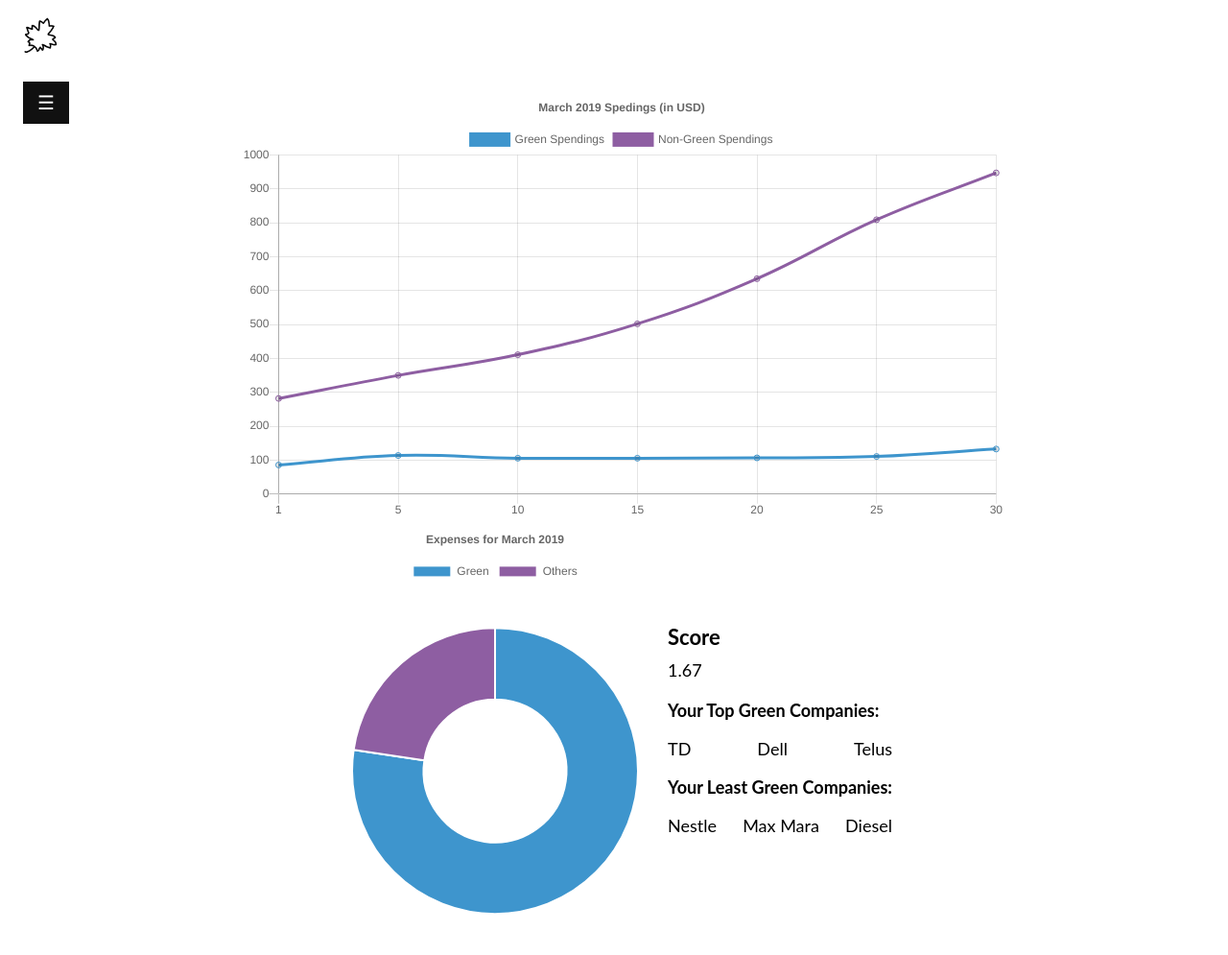
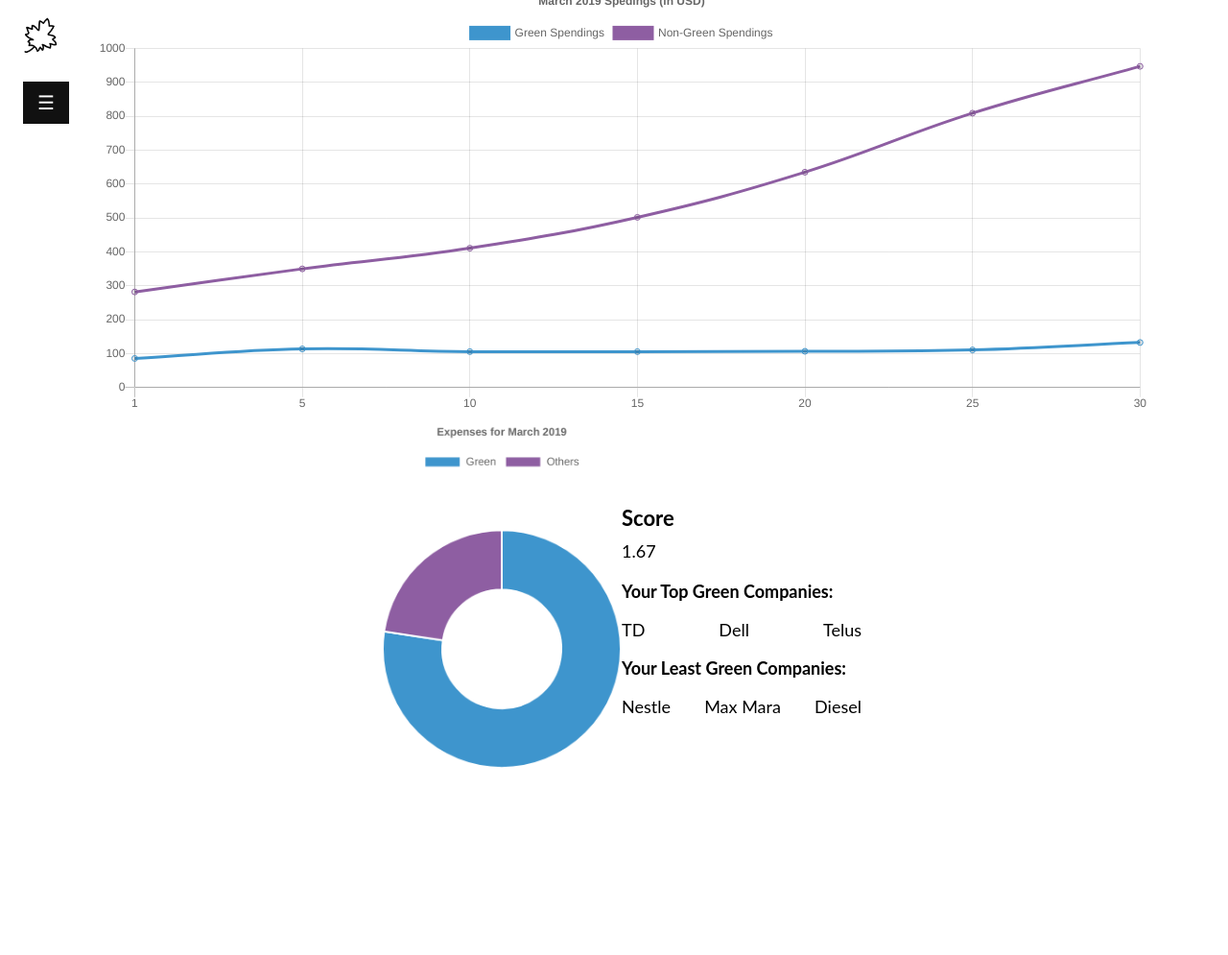
Before and after one commit to shahrzad88/mlh-project, a website: page app/public/report.html in a window 1280 px wide. Shown: the whole page at 96% size. After the commit the page ends 856 px from the top, so only its background shows below. Drawn offline with nearby package versions, Linux system fonts and the light colour scheme.

Commit message:
increased width

```diff
--- a/app/public/css/report.css
+++ b/app/public/css/report.css
@@ -6,6 +6,8 @@
   align-items: center;
   height: 100vh;
   width: 100vw;
+  position: absolute;
+  top: 20px;
 }
 
 #bottom {
@@ -50,7 +52,7 @@
 }
 
 #donut {
-  margin-right: 30px;
+  width: 50%;
 }
 
 #scoreContainer {
@@ -60,3 +62,7 @@
 .bold {
   font-weight: bold;
 }
+
+#line {
+  width: calc(100% - 180px);
+}
--- a/app/public/report.html
+++ b/app/public/report.html
@@ -30,7 +30,10 @@
         </nav>
 
     <div id="container">
-        <canvas id="line" width="800" height="450"></canvas>
+
+        <canvas id="line" height="450"></canvas>
+
+
         <div id="bottom">
             <canvas id="donut" height="450"></canvas>
             <div id="details">
```
